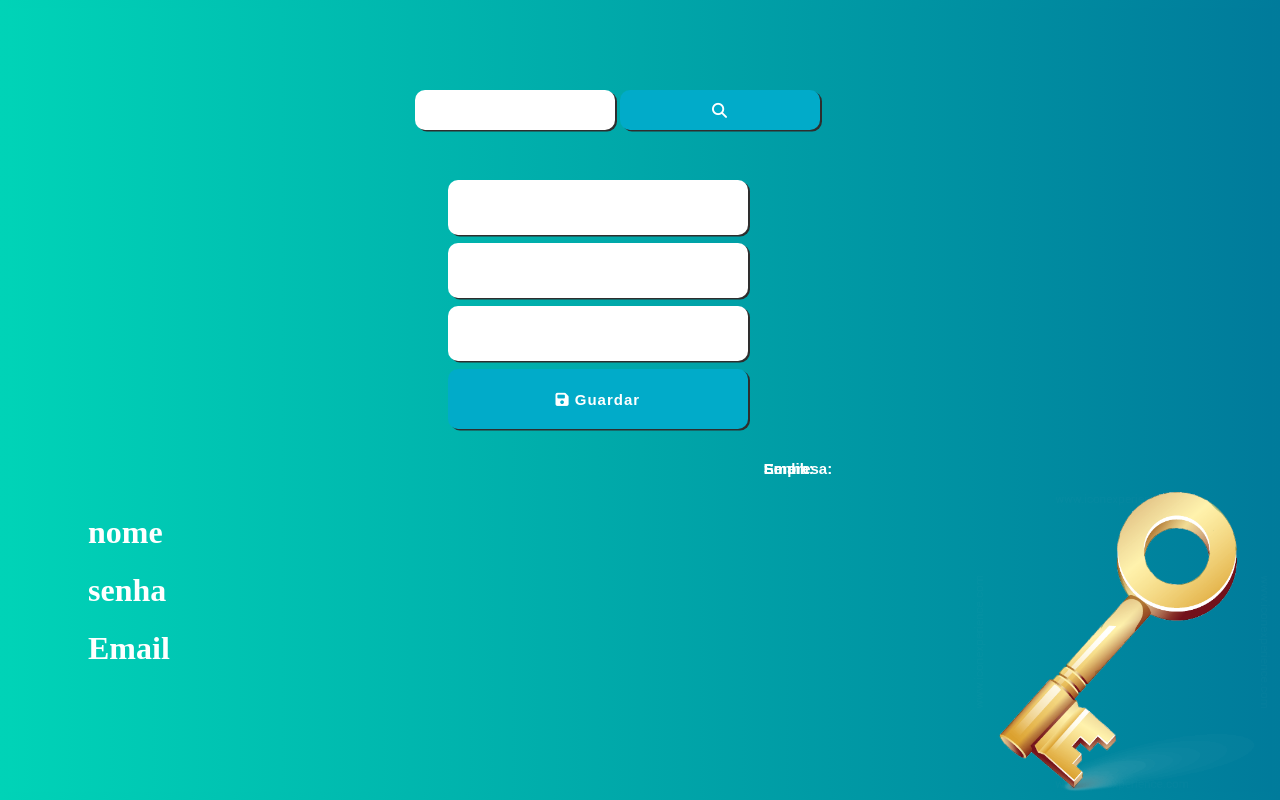
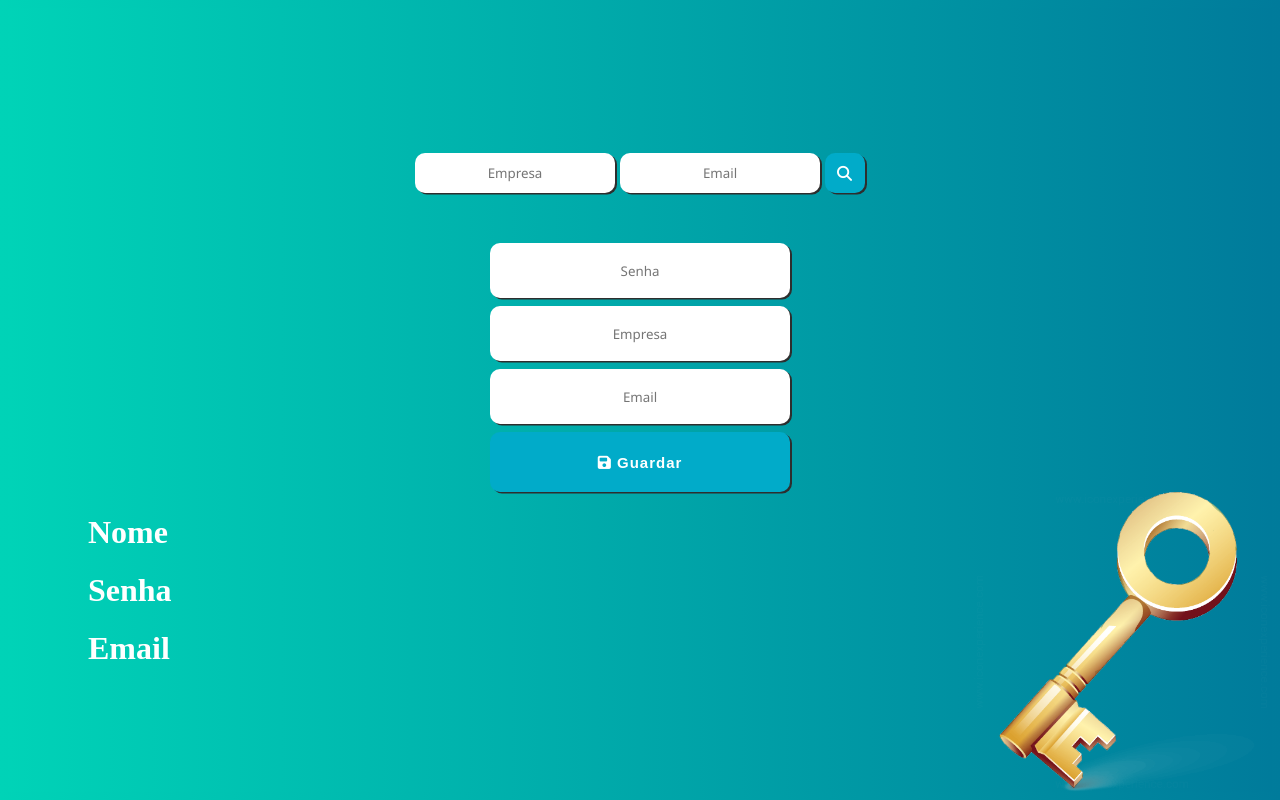
Before and after one commit to SavioHaistem/gerenciador-de-senhas, a plain HTML site: page index.html in a window 1280 px wide. Drawn offline with Linux system fonts and the light colour scheme.

Commit message:
adicionando input de pesquisa de email e outras correções

```diff
--- a/index.html
+++ b/index.html
@@ -14,24 +14,28 @@
 <main class="table">
 
     <div class="search-table grid">
-        <input type="text" class="search input-text" id="searchBar">
-        <button class="Buttons"id="searchButton" onclick="Research( getSearch() )"> <i class="fas fa-search"></i> </button>
+        <input type="text" class="search input-text" placeholder="Empresa" id="searchBarAssigned">
+        <input type="email" class="search input-text" placeholder="Email" id="searchBarEmail">
+        <button class="Buttons"id="searchButton" onclick="Research( getSearchAssigned(), getSerachEmail() )"> <i class="fas fa-search"></i> </button>
     </div>
 
     <div class="grid grid-table">
-        <h3 class="senha"> Senha: </h3>
+
         <input type="password"
                 id="password"
+                placeholder="Senha"
                 class="input-text inputPassword">
 
-        <h3 class="empresa"> Empresa: </h3>
+
          <input type="text"
                 id="assign-Input"
+                placeholder="Empresa"
                 class="input-text inputAssigned">
 
-        <h3 class="email"> Email: </h3>
+
          <input type="email"
                 id="email-Input"
+                placeholder="Email"
                 class="input-text inputEmail">
 
         <button id="put" class="Buttons Button" onclick="putLogin()"><i class="fas fa-save"></i> Guardar </button>
@@ -40,8 +44,8 @@
 
 
     <li class="Resultado">
-        <h1 class="KeyName"> nome </h1>
-        <h1 class="KeyPassword"> senha </h1>
+        <h1 class="KeyName"> Nome </h1>
+        <h1 class="KeyPassword"> Senha </h1>
         <h1 class="KeyEmail"> Email </h1>
     </li>
 
```
